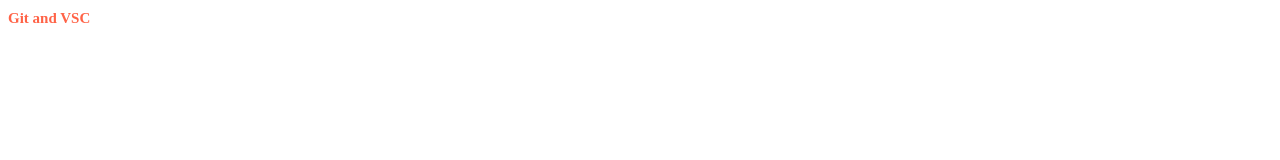
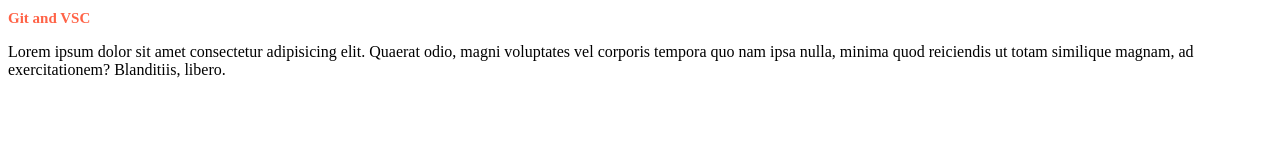
Before and after one commit to Sayatovich/test_del, a plain HTML site: page index.html in a window 1280 px wide. Drawn offline with Linux system fonts and the light colour scheme.

Commit message:
second commit

```diff
--- a/index.html
+++ b/index.html
@@ -10,6 +10,10 @@
 
 <body>
    <h1>Git and VSC</h1>
+   <p>Lorem ipsum dolor sit amet consectetur adipisicing elit. Quaerat odio, magni voluptates vel corporis tempora quo
+      nam ipsa nulla, minima quod reiciendis ut totam similique magnam, ad exercitationem? Blanditiis, libero.
+
+   </p>
 </body>
 
 </html>
```
